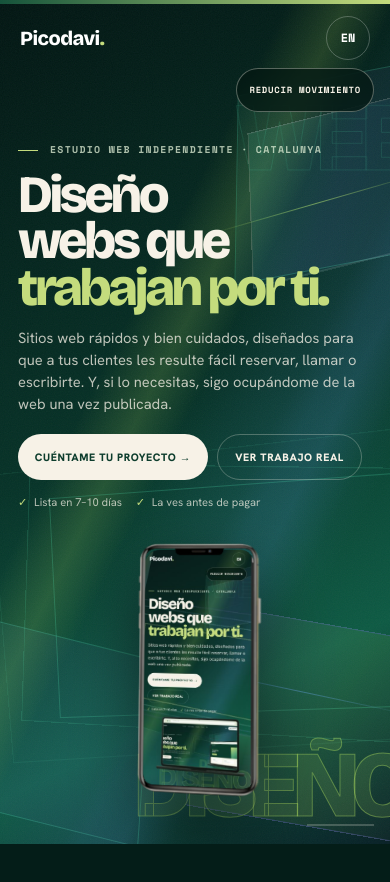
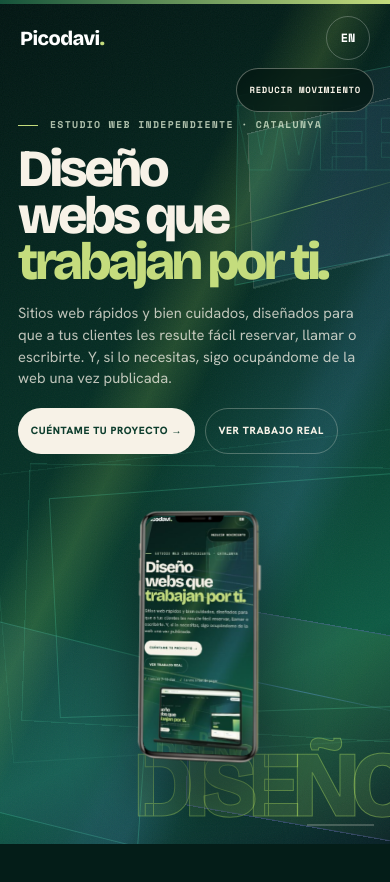
Before and after one commit to Picodavi/Claude-Code, a Next.js app in the folder web-next/: page / in a window 390 px wide. Shown: the top 882 px of the page. Built offline with nearby package versions, Linux system fonts and the light colour scheme.

Commit message:
fix: refine mobile hero immersion

```diff
--- a/web-next/app/globals.css
+++ b/web-next/app/globals.css
@@ -732,7 +732,8 @@ button {
 .hero-phone__screen img {
   object-fit: cover;
   object-position: center top;
-  transform: scale(1.015);
+  transform: scale(1.08);
+  will-change: transform;
 }
 
 .hero-phone__frame {
@@ -1675,10 +1676,10 @@ button {
     width: auto;
     height: 61%;
     justify-content: flex-start;
-    padding-top: clamp(6.5rem, 15svh, 8rem);
+    padding-top: clamp(5.75rem, 12svh, 6.75rem);
   }
   .hero-experience:has(.hero-motion-toggle) .hero-experience__copy {
-    padding-top: clamp(8rem, 17svh, 9rem);
+    padding-top: clamp(6.9rem, 14svh, 7.6rem);
   }
   .hero-experience__kicker { font-size: 0.62rem; letter-spacing: 0.13em; }
   .hero-experience__kicker span { width: 1.25rem; }
@@ -1694,10 +1695,13 @@ button {
     font-size: 0.92rem;
     line-height: 1.48;
   }
-  .hero-experience__actions { margin-top: 1.2rem; gap: 0.6rem; }
-  .hero-cta { min-height: 46px; padding: 0.65rem 1.05rem; font-size: 0.67rem; }
-  .hero-experience__proof { margin-top: 0.9rem; gap: 0.3rem 0.85rem; font-size: 0.7rem; }
-  .hero-experience__proof li:last-child { display: none; }
+  .hero-experience__actions {
+    flex-wrap: nowrap;
+    gap: 0.6rem;
+    margin-top: 1.2rem;
+  }
+  .hero-cta { min-height: 46px; padding: 0.65rem 0.8rem; font-size: 0.65rem; }
+  .hero-experience__proof { display: none; }
   .hero-experience__visual {
     transform-origin: 50% 68%;
   }
@@ -1725,7 +1729,7 @@ button {
   .hero-mac__float {
     display: none;
   }
-  .hero-phone__float { display: block; }
+  .hero-phone__float { top: 72%; display: block; }
   .section-immersive__depth { opacity: 0.68; }
   .section-header-immersive__ghost { left: 12vw; max-width: 88vw; font-size: clamp(3.2rem, 17vw, 7rem); }
   .hero-experience__scroll { right: 1rem; bottom: 1.1rem; }
@@ -1756,9 +1760,21 @@ button {
   .hero-experience__copy { height: 70%; padding-top: 5.2rem; }
   .hero-experience__title { max-width: 12ch; font-size: clamp(2.25rem, 11.5vw, 3.2rem); }
   .hero-experience__lead { font-size: 0.82rem; line-height: 1.4; }
-  .hero-experience__actions { margin-top: 0.85rem; }
+  .hero-experience__actions {
+    flex-wrap: nowrap;
+    gap: 0.4rem;
+    margin-top: 0.85rem;
+  }
+  .hero-experience__actions .hero-cta {
+    min-height: 42px;
+    padding: 0.5rem 0.7rem;
+    font-size: 0.56rem;
+  }
   .hero-experience__proof { display: none; }
-  .hero-phone__float { top: 78%; }
+  .hero-phone__float {
+    top: 76%;
+    width: clamp(8rem, 38vw, 9.5rem);
+  }
 }
 
 @media (max-width: 900px) and (max-height: 600px) and (orientation: landscape) {
--- a/web-next/components/hero3d/LaptopMock.tsx
+++ b/web-next/components/hero3d/LaptopMock.tsx
@@ -56,6 +56,7 @@ export function LaptopMock() {
                 alt=""
                 fill
                 sizes="44vw"
+                data-hero-phone-screen
               />
               <span className="hero-phone__screen-accent" />
               <span className="panel-sweep" />
--- a/web-next/components/sections/Hero.tsx
+++ b/web-next/components/sections/Hero.tsx
@@ -54,7 +54,7 @@ export function Hero() {
       progress.set(0);
       if (reduceMotion) {
         gsap.set(
-          "[data-hero-mac], [data-hero-phone], [data-hero-copy], [data-hero-word], [data-hero-plane], [data-hero-portal], [data-hero-progress]",
+          "[data-hero-mac], [data-hero-phone], [data-hero-phone-screen], [data-hero-copy], [data-hero-word], [data-hero-plane], [data-hero-portal], [data-hero-progress]",
           { clearProps: "all" },
         );
         return;
@@ -151,6 +151,21 @@ export function Hero() {
               },
               desktop ? 0.7 : 0.82,
             );
+
+          if (!desktop) {
+            timeline
+              .fromTo(
+                "[data-hero-phone-screen]",
+                { yPercent: 0, scale: 1.08 },
+                { yPercent: -10, scale: 1.18, duration: 0.82 },
+                0.04,
+              )
+              .to(
+                ".hero-phone__screen-accent",
+                { xPercent: 220, duration: 0.68 },
+                0.12,
+              );
+          }
 
           if (!desktop || !capabilities.pointerFine || !pointerLayer) return;
 
```
